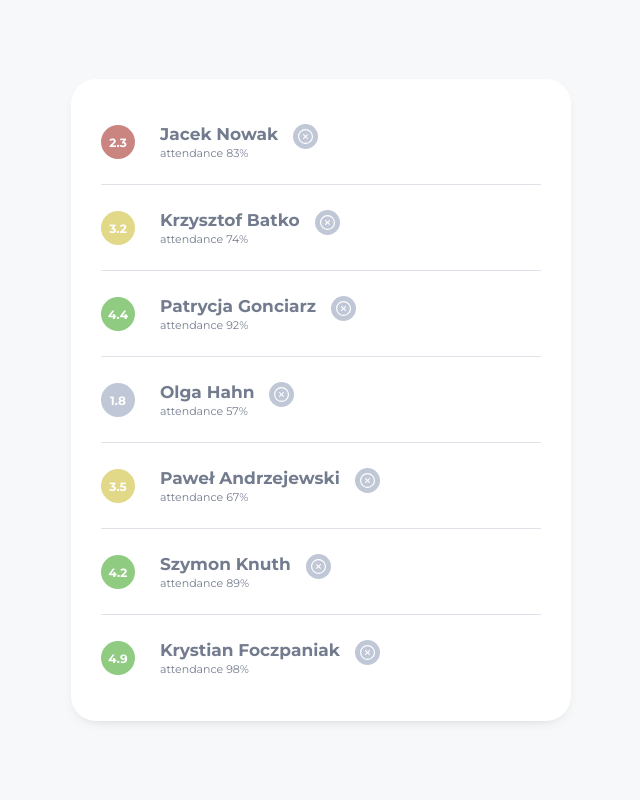
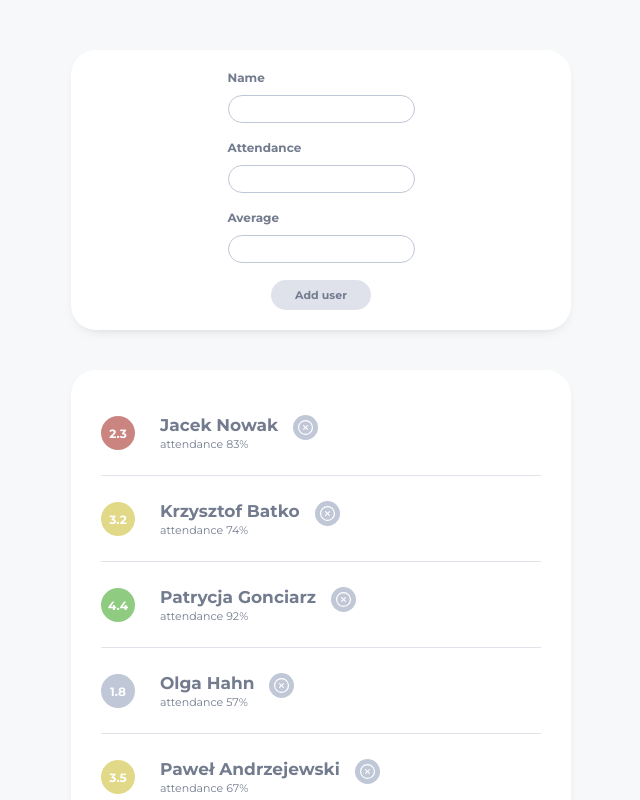
Before and after one commit to novacooo/study-buddy, a React (Create React App) app: page / in a window 1280 px wide. Shown: the top 800 px of the page, without its empty margins (319-959 px from the left). Built offline with nearby package versions, Linux system fonts and the light colour scheme.

Commit message:
Added button component

```diff
--- a/src/assets/styles/theme.ts
+++ b/src/assets/styles/theme.ts
@@ -3,7 +3,7 @@ export const theme = {
     white: '#FFFFFF',
     lightGrey: '#F7F8FA',
     grey: '#C0C7D6',
-    grey_hover: '#A9B3C7',
+    greyHover: '#A9B3C7',
     darkGrey: '#737C8E',
     black: '#111111',
     success: '#8FCB81',
@@ -11,6 +11,8 @@ export const theme = {
     warning: '#E1D888',
     lightPurple: '#C0C7D6',
     border: '#DFE2E8',
+    buttonBg: '#DFE2EB',
+    buttonBgHover: '#D6DBE7',
   },
   fontSize: {
     xl: '2.4rem',
--- /dev/null
+++ b/src/components/atoms/Button/Button.tsx
@@ -0,0 +1,18 @@
+import styled from 'styled-components';
+
+const Button = styled.button`
+  padding: 8px 24px;
+  background-color: ${({ theme }) => theme.colors.buttonBg};
+  border: none;
+  border-radius: 100px;
+  font-size: ${({ theme }) => theme.fontSize.s};
+  font-weight: ${({ theme }) => theme.fontWeight.bold};
+  color: ${({ theme }) => theme.colors.darkGrey};
+
+  &:hover {
+    cursor: pointer;
+    background-color: ${({ theme }) => theme.colors.buttonBgHover};
+  }
+`;
+
+export default Button;
--- a/src/components/atoms/Input/Input.tsx
+++ b/src/components/atoms/Input/Input.tsx
@@ -4,11 +4,9 @@ export const Input = styled.input`
   padding: 5px 8px;
   border: 1px solid ${({ theme }) => theme.colors.lightPurple};
   box-sizing: border-box;
-  box-shadow: -2px 4px 10px rgba(115, 124, 142, 0.09);
   border-radius: 25px;
 
   &:focus {
-    outline: none;
-    box-shadow: -2px 4px 10px rgba(115, 124, 142, 0.3);
+    box-shadow: -2px 4px 10px rgba(115, 124, 142, 0.12);
   }
 `;
--- a/src/components/atoms/UsersListButton/UsersListButton.styles.tsx
+++ b/src/components/atoms/UsersListButton/UsersListButton.styles.tsx
@@ -15,7 +15,7 @@ export const StyledButton = styled.button`
 
   &:hover {
     cursor: pointer;
-    background-color: ${({ theme }) => theme.colors.grey_hover};
+    background-color: ${({ theme }) => theme.colors.greyHover};
   }
 `;
 
--- /dev/null
+++ b/src/components/molecules/FormField/FormField.styles.tsx
@@ -0,0 +1,7 @@
+import styled from 'styled-components';
+
+export const Wrapper = styled.div`
+  display: flex;
+  flex-direction: column;
+  gap: 10px;
+`;
--- /dev/null
+++ b/src/components/molecules/FormField/FormField.tsx
@@ -0,0 +1,20 @@
+import React from 'react';
+import { Wrapper } from './FormField.styles';
+import { Input } from 'components/atoms/Input/Input';
+import { Label } from 'components/atoms/Label/Label';
+
+interface IFormFieldProps {
+  label: string;
+  name: string;
+  id: string;
+  type?: string;
+}
+
+const FormField = ({ label, name, id, type = 'text' }: IFormFieldProps) => (
+  <Wrapper>
+    <Label htmlFor={id}>{label}</Label>
+    <Input name={name} id={id} type={type} />
+  </Wrapper>
+);
+
+export default FormField;
--- a/src/components/organisms/UsersList/UsersList.styles.tsx
+++ b/src/components/organisms/UsersList/UsersList.styles.tsx
@@ -7,6 +7,14 @@ export const Wrapper = styled.div`
   background-color: ${({ theme }) => theme.colors.white};
   border-radius: 25px;
   box-shadow: 0 5px 15px -10px hsla(0, 0%, 0%, 0.3);
+`;
+
+export const FormWrapper = styled(Wrapper)`
+  display: flex;
+  flex-direction: column;
+  align-items: center;
+  gap: 17px;
+  margin-bottom: 40px;
 `;
 
 export const StyledList = styled.ul`
--- a/src/components/organisms/UsersList/UsersList.tsx
+++ b/src/components/organisms/UsersList/UsersList.tsx
@@ -1,7 +1,9 @@
 import React, { useState, useEffect } from 'react';
 import { IUserData, users as usersData } from 'data/users';
-import { LoadingText, StyledList, Wrapper } from './UsersList.styles';
+import { FormWrapper, LoadingText, StyledList, Wrapper } from './UsersList.styles';
 import UsersListItem from 'components/molecules/UsersListItem/UsersListItem';
+import FormField from 'components/molecules/FormField/FormField';
+import Button from 'components/atoms/Button/Button';
 
 const mockAPI = () => {
   return new Promise<IUserData[]>((resolve, reject) => {
@@ -31,6 +33,13 @@ const UsersList = () => {
   };
 
   return (
+    <>
+      <FormWrapper>
+        <FormField label="Name" name="name" id="name" />
+        <FormField label="Attendance" name="attendance" id="attendance" />
+        <FormField label="Average" name="average" id="average" />
+        <Button>Add user</Button>
+      </FormWrapper>
       <Wrapper>
         <StyledList>
           {isLoading ? <LoadingText>Loading...</LoadingText> : null}
@@ -39,6 +48,7 @@ const UsersList = () => {
           ))}
         </StyledList>
       </Wrapper>
+    </>
   );
 };
 
```
Lines whose indentation alone changed are shown as unchanged.
